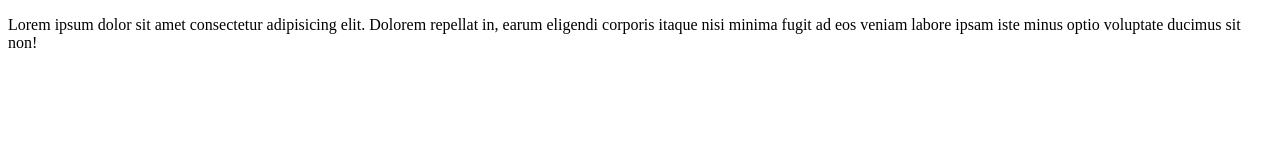
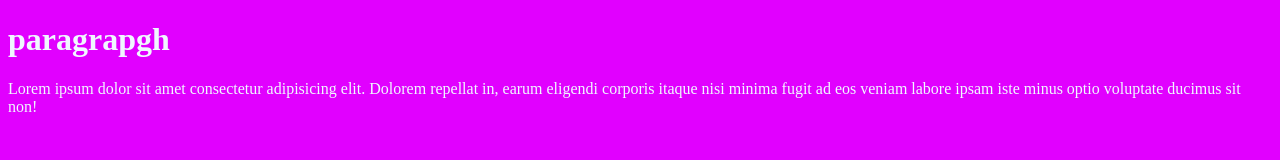
Before and after one commit to mohammadmuneeb569/project1, a plain HTML site: page index.html in a window 1280 px wide. Drawn offline with Linux system fonts and the light colour scheme.

Commit message:
secand commit

```diff
--- a/index.html
+++ b/index.html
@@ -5,7 +5,14 @@
     <meta name="viewport" content="width=p, initial-scale=1.0">
     <title>Document</title>
 </head>
+<style>
+    body {
+        background-color: rgb(225, 0, 255);
+        color: aliceblue;
+    }
+</style>
 <body>
+    <h1>paragrapgh</h1>
     <p>Lorem ipsum dolor sit amet consectetur adipisicing elit. Dolorem repellat in, earum eligendi corporis itaque nisi minima fugit ad eos veniam labore ipsam iste minus optio voluptate ducimus sit non!</p>
 </body>
 </html>
```
Also changed, not shown: muneeb.html (added, +11 -0 lines).
